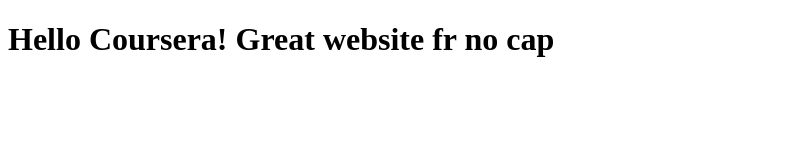
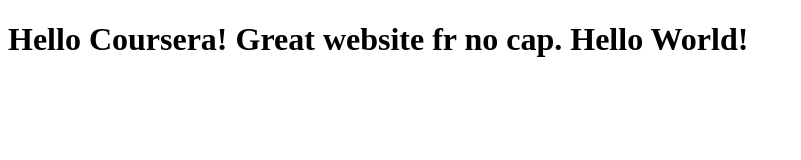
Before and after one commit to AJSelfI/Coursera-Test, a plain HTML site: page site/index.html in a window 1280 px wide. Shown: the whole page, without its empty margins (0-801 px from the left). Drawn offline with Linux system fonts and the light colour scheme.

Commit message:
very minor changes

```diff
--- a/site/index.html
+++ b/site/index.html
@@ -6,6 +6,6 @@
     <title>Hello Coursera!</title>
 </head>
 <body>
-<h1>Hello Coursera! Great website fr no cap</h1>
+<h1>Hello Coursera! Great website fr no cap. Hello World!</h1>
 </body>
 </html>
```
